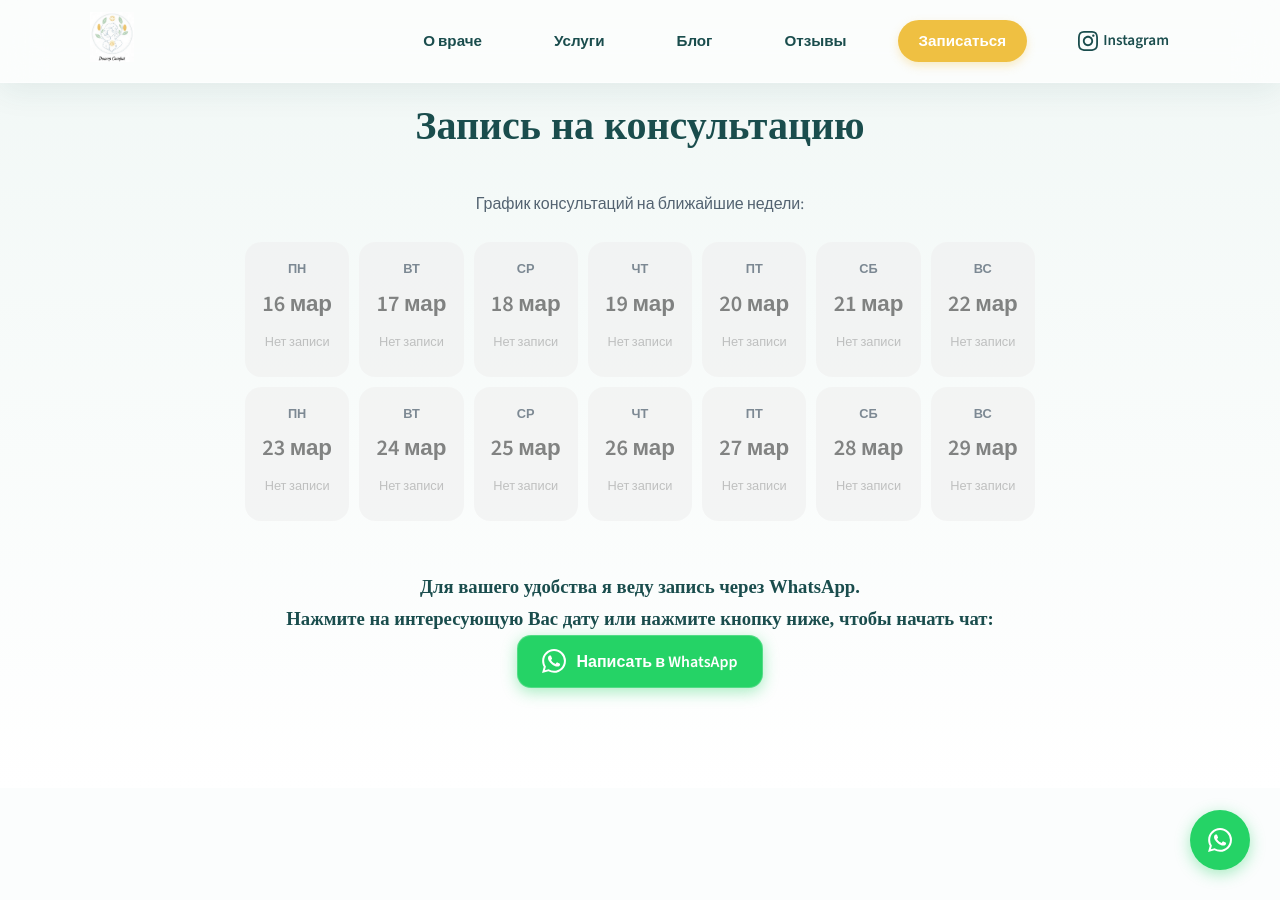
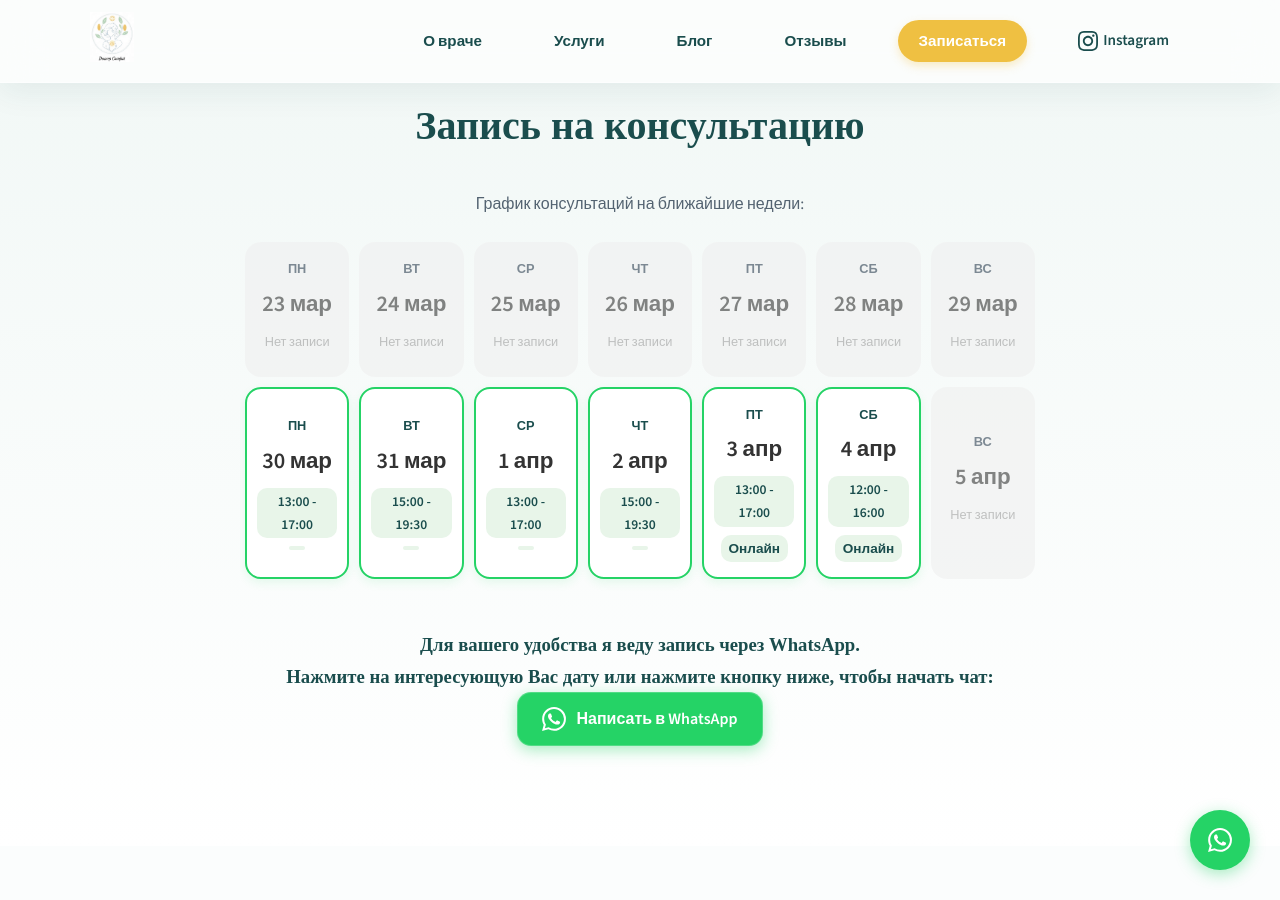
Before and after one commit to gosubv/doctorstafij, a Jekyll site: the page built from index.md, in a window 1280 px wide and 900 px high, scrolled down 7143 px. Built offline with Jekyll 4.4.1, drawn with Linux system fonts in a browser that asks for light colours.

Commit message:
Change booking slots.

```diff
--- a/_data/calendar.yml
+++ b/_data/calendar.yml
@@ -1,31 +1,3 @@
-- date: "2026-03-16"
-  time: "13:00 - 17:00"
-  is_off: false
-  is_online: false
-- date: "2026-03-17"
-  time: "15:00 - 19:30"
-  is_off: false
-  is_online: false
-- date: "2026-03-18"
-  time: "13:00 - 17:00"
-  is_off: false
-  is_online: false
-- date: "2026-03-19"
-  time: "15:00 - 19:30"
-  is_off: false
-  is_online: false
-- date: "2026-03-20"
-  time: "13:00 - 17:00"
-  is_off: false
-  is_online: false
-- date: "2026-03-21"
-  time: "12:00 - 16:00"
-  is_off: false
-  is_online: false
-- date: "2026-03-22"
-  time: ""
-  is_off: true
-  is_online: false
 - date: "2026-03-23"
   time: "13:00 - 17:00"
   is_off: false
@@ -54,3 +26,31 @@
   time: ""
   is_off: true
   is_online: false
+- date: "2026-03-30"
+  time: "13:00 - 17:00"
+  is_off: false
+  is_online: false
+- date: "2026-03-31"
+  time: "15:00 - 19:30"
+  is_off: false
+  is_online: false
+- date: "2026-04-01"
+  time: "13:00 - 17:00"
+  is_off: false
+  is_online: false
+- date: "2026-04-02"
+  time: "15:00 - 19:30"
+  is_off: false
+  is_online: false
+- date: "2026-04-03"
+  time: "13:00 - 17:00"
+  is_off: false
+  is_online: true
+- date: "2026-04-04"
+  time: "12:00 - 16:00"
+  is_off: false
+  is_online: true
+- date: "2026-04-05"
+  time: ""
+  is_off: true
+  is_online: false
```
